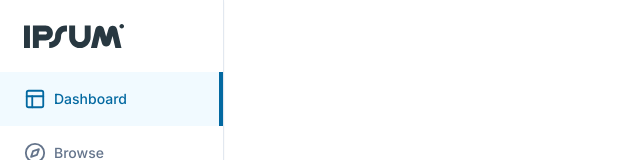
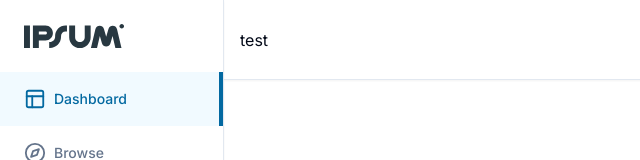
Before and after one commit to daenv/lms-course, a Next.js app: page / in a window 1280 px wide. Shown: the top 160 px of the page, without its empty margins (0-640 px from the left). Built offline with nearby package versions, Linux system fonts and the light colour scheme.

Commit message:
update navbar

```diff
--- /dev/null
+++ b/app/(dashboard)/_components/navbar.tsx
@@ -0,0 +1,7 @@
+export const Navbar = () => {
+    return (
+        <div className={'p-4 border-b h-full flex items-center bg-white shadow-sm'}>
+            test
+        </div>
+    )
+}
--- a/app/(dashboard)/layout.tsx
+++ b/app/(dashboard)/layout.tsx
@@ -1,13 +1,19 @@
 import React from "react";
 import {Sidebar} from "./_components/sidebar";
+import {Navbar} from "@/app/(dashboard)/_components/navbar";
 
 const DashBoardLayout = ({children}: { children: React.ReactNode }) => {
     return (
         <div className='h-full'>
+            <div className={'h-[80px] md:pl-56 fixed inset-y-0 w-full z-50'}>
+                <Navbar/>
+            </div>
             <div className='hidden md:flex h-full w-56 flex-col fixed inset-y-0 z-50'>
-                <Sidebar />
+                <Sidebar/>
             </div>
-            {children}
+            <main className={'md:pl-56 w-full'}>
+                {children}
+            </main>
         </div>
     )
 }
```
Also changed, not shown: components/navbar-routes/index.tsx (added).
